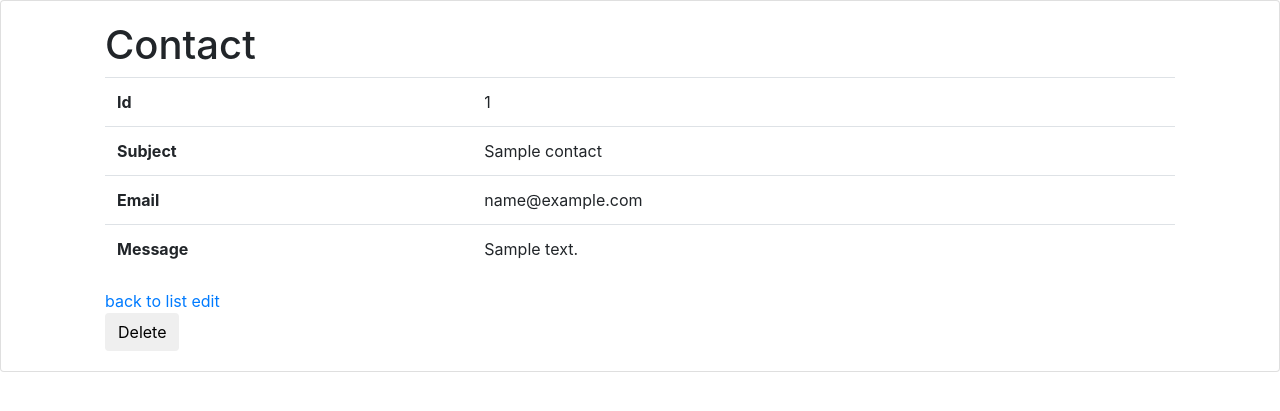
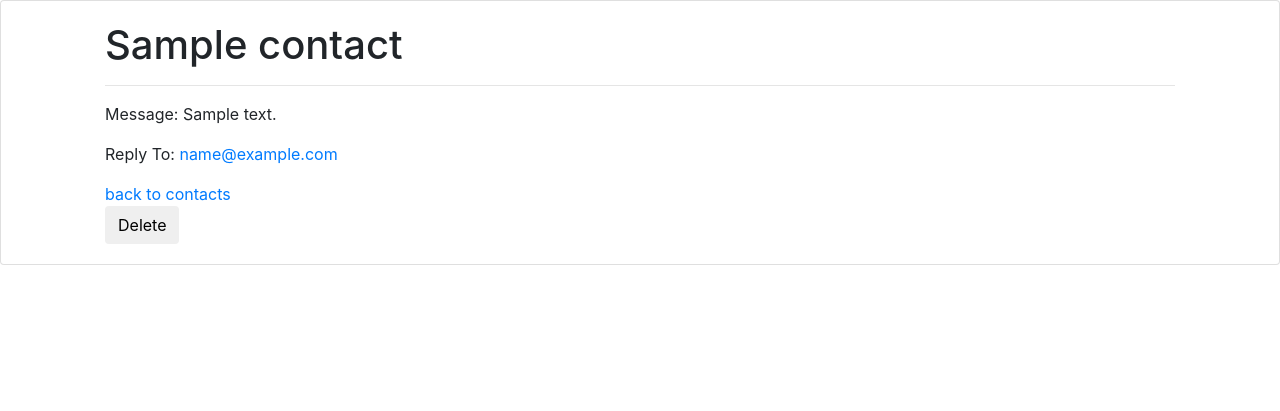
Before and after one commit to chrislebaron/symfony-hospital, a Symfony app: template templates/contact/show.html.twig in a window 1280 px wide. Shown: the part 56-467 px from the top of the page. Run offline with Twig, Linux system fonts and the light colour scheme; the template is opened without the code that fills it: most values are stand-ins (such as "Sample title", 1, 10 or a date in 2020); some libraries are stand-ins or nearby versions.

Commit message:
Make updates to contact index and show pages to make them better than basic syfmony.

```diff
--- a/templates/contact/show.html.twig
+++ b/templates/contact/show.html.twig
@@ -3,32 +3,16 @@
 {% block title %}Contact{% endblock %}
 
 {% block body %}
-    <h1>Contact</h1>
+    <h1>{{ contact.subject }}</h1>
+    <hr>
+    <p>Message: {{ contact.message }}</p>
+    <p>
+        Reply To: <a href="mailto:{{ contact.email }}">{{ contact.email }}</a>
 
-    <table class="table">
-        <tbody>
-            <tr>
-                <th>Id</th>
-                <td>{{ contact.id }}</td>
-            </tr>
-            <tr>
-                <th>Subject</th>
-                <td>{{ contact.subject }}</td>
-            </tr>
-            <tr>
-                <th>Email</th>
-                <td>{{ contact.email }}</td>
-            </tr>
-            <tr>
-                <th>Message</th>
-                <td>{{ contact.message }}</td>
-            </tr>
-        </tbody>
-    </table>
+    </p>
 
-    <a href="{{ path('contact_index') }}">back to list</a>
 
-    <a href="{{ path('contact_edit', {'id': contact.id}) }}">edit</a>
+    <a href="{{ path('contact_index') }}">back to contacts</a>
 
     {{ include('contact/_delete_form.html.twig') }}
 {% endblock %}
```
Also changed, not shown: templates/contact/index.html.twig (+3 -8 lines).
